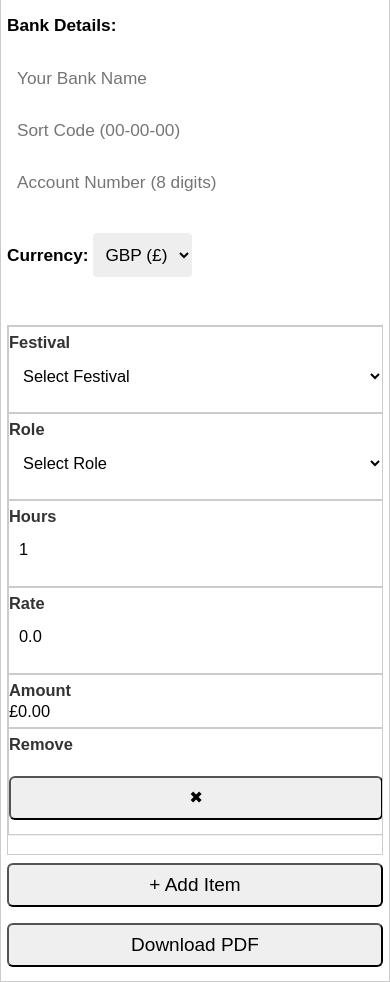
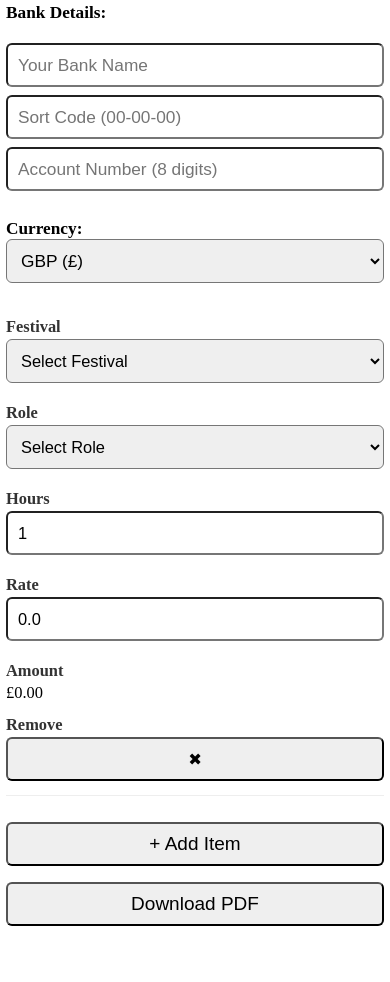
Before and after one commit to dazwad76/specsec_inv, a plain HTML site: page invoice.html in a window 390 px wide. Shown: the part 790-1772 px from the top of the page. After the commit the page ends 1730 px from the top, so only its background shows below. Drawn offline with Linux system fonts and the light colour scheme.

Commit message:
Update styles.css

```diff
--- a/styles.css
+++ b/styles.css
@@ -1,17 +1,75 @@
-body { font-family: Arial, sans-serif; margin: 40px; background: #f9f9f9; }
-h2 { text-align: center; margin-bottom: 5px; }
-.subheader { text-align: center; font-size: 14px; color: #555; margin-bottom: 20px; }
-.invoice-box { background: #fff; padding: 30px; border: 1px solid #ccc; max-width: 800px; margin: auto; }
-.flex { display: flex; justify-content: space-between; }
-table { width: 100%; border-collapse: collapse; margin-top: 20px; }
-table, th, td { border: 1px solid #ccc; }
-th, td { padding: 10px; text-align: left; }
-.total-row { font-weight: bold; }
-button { margin-top: 20px; padding: 10px 20px; font-size: 16px; cursor: pointer; }
-input, select { width: 100%; border: none; background: transparent; font-size: 14px; }
-input:focus { outline: none; }
-.error { border: 1px solid red !important; }
-#currency { width: auto; background: #eee; border-radius: 4px; padding: 2px 8px; }
-@media (max-width: 768px) {
-  table { display: block; overflow-x: auto; white-space: nowrap; }
+/* Base improvements for touch targets and layout */
+input, select, button {
+  min-height: 44px;
+  padding: 8px 10px;
+  font-size: 1em;
+  border-radius: 6px;
+  margin-bottom: 8px;
+  width: 100%; /* Full width for easier tapping */
+  box-sizing: border-box;
 }
+
+/* Responsive design for small screens */
+@media (max-width: 600px) {
+  body {
+    font-size: 1.08em;
+    margin: 0;
+    padding: 0;
+    background: #fff;
+  }
+  .invoice-box {
+    padding: 6px;
+    width: 100%;
+    min-width: unset;
+    box-sizing: border-box;
+  }
+  .flex {
+    flex-direction: column !important;
+    gap: 10px;
+  }
+  table {
+    width: 100%;
+    font-size: 0.95em;
+    border-collapse: collapse;
+    overflow-x: auto;
+    display: block;
+  }
+  thead, tfoot {
+    display: none;
+  }
+  tbody, tr, td {
+    display: block;
+    width: 100%;
+  }
+  tr {
+    margin-bottom: 18px;
+    border-bottom: 1px solid #eee;
+  }
+  td {
+    padding: 6px 0;
+    text-align: left;
+    position: relative;
+  }
+  td:before {
+    content: attr(data-label);
+    font-weight: bold;
+    display: block;
+    margin-bottom: 2px;
+    color: #333;
+  }
+  /* Make action buttons full width */
+  .no-print, #add-item, #download-pdf {
+    width: 100%;
+    margin: 8px 0;
+    font-size: 1.1em;
+  }
+}
+
+/* Optional: visually hide table headers on mobile but keep for screen readers */
+@media (max-width: 600px) {
+  thead {
+    position: absolute;
+    left: -9999px;
+    top: -9999px;
+  }
+}
```
